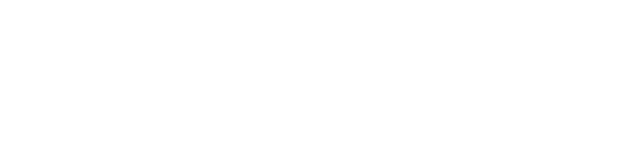
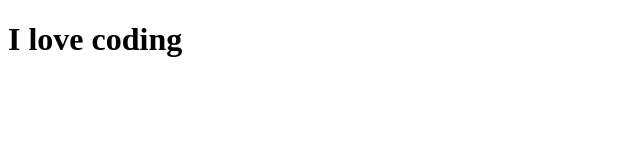
Before and after one commit to Angel-ifechukwu/Tickles, a plain HTML site: page index.html in a window 1280 px wide. Shown: the whole page, without its empty margins (0-640 px from the left). Drawn offline with Linux system fonts and the light colour scheme.

Commit message:
wrote a new line of code

```diff
--- a/index.html
+++ b/index.html
@@ -7,6 +7,6 @@
     <title>Tickles</title>
 </head>
 <body>
-
+    <h1>I love coding</h1>
 </body>
 </html>
```
